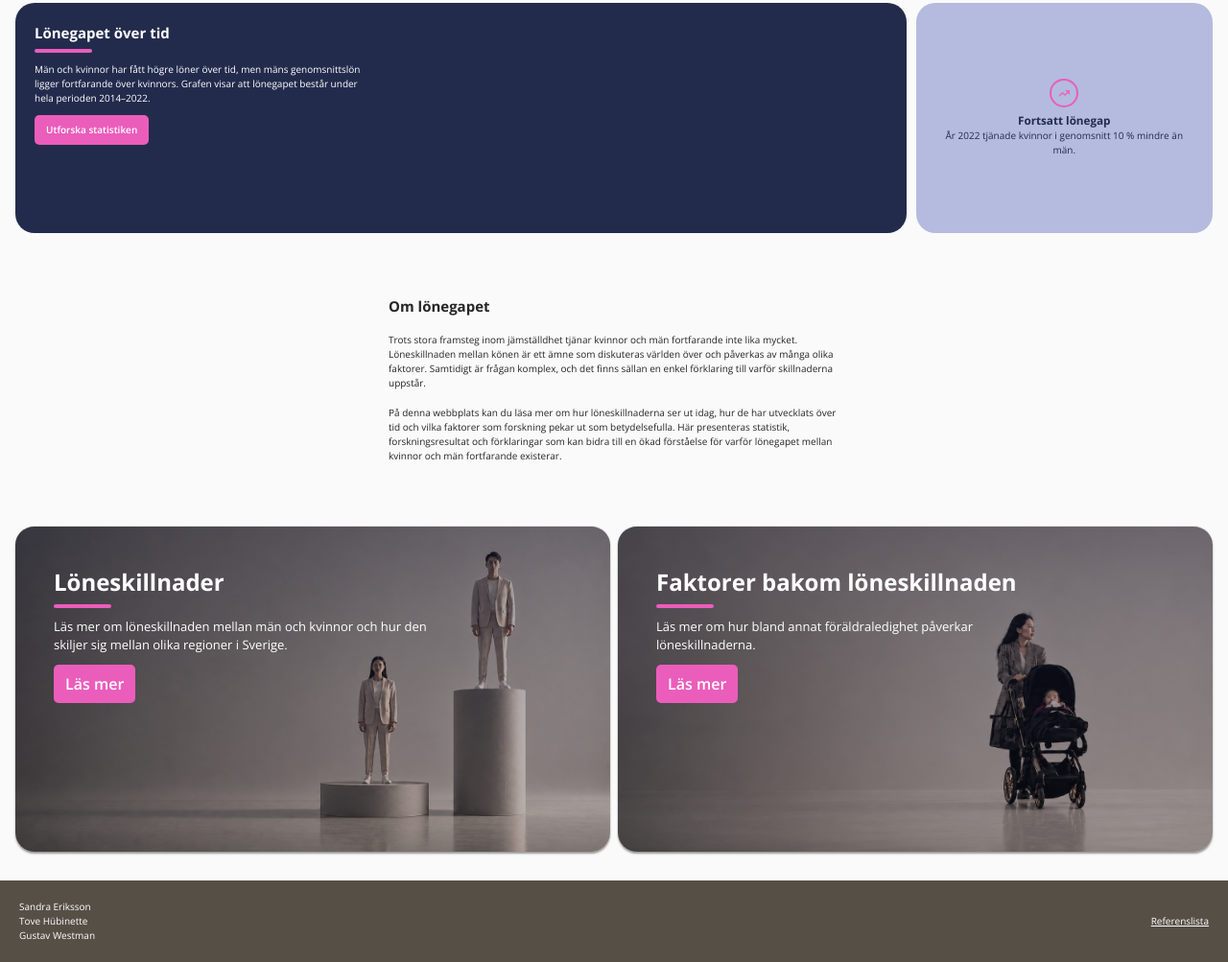
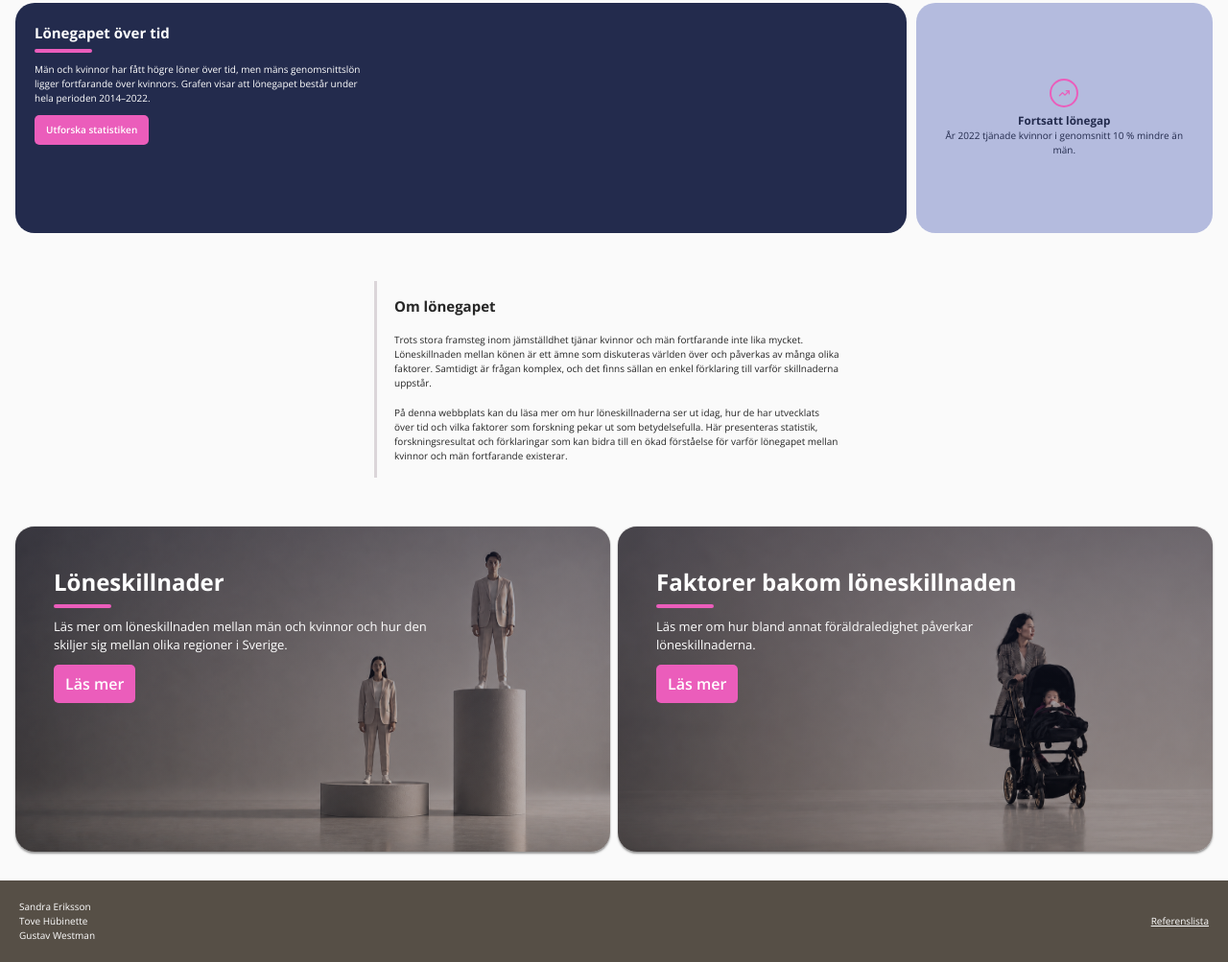
Before and after one commit to Tovhea/GIK373-Projektarbete-grupp-3, a plain HTML site: page index.html in a window 1280 px wide. Shown: the part 700-1703 px from the top of the page at 96% size. Drawn offline with nearby package versions, Linux system fonts and the light colour scheme; no server answers; a web font is replaced by a local one.

Commit message:
Update main.css

```diff
--- a/assets/css/main.css
+++ b/assets/css/main.css
@@ -187,6 +187,12 @@ footer {
 .fact-text {
     max-width: 500px;
     padding: 7px;
+    border-left: 3px solid #dbd5d9;
+    padding-left: 1rem;
+}
+.fact {
+    display: flex;
+    align-items: center;
 }
 .fact-space-between {
     padding: 8px;
@@ -480,12 +486,10 @@ hr {
     border: none;
     border-left: 0.5px solid var(--black_a10);
     height: 60%;
-    display: none;
+    display: block;
   }
 
-  .goal-divider {
-    display: block;
-  }
+
 
   .goal-card{
     border-block-end: none;
```
